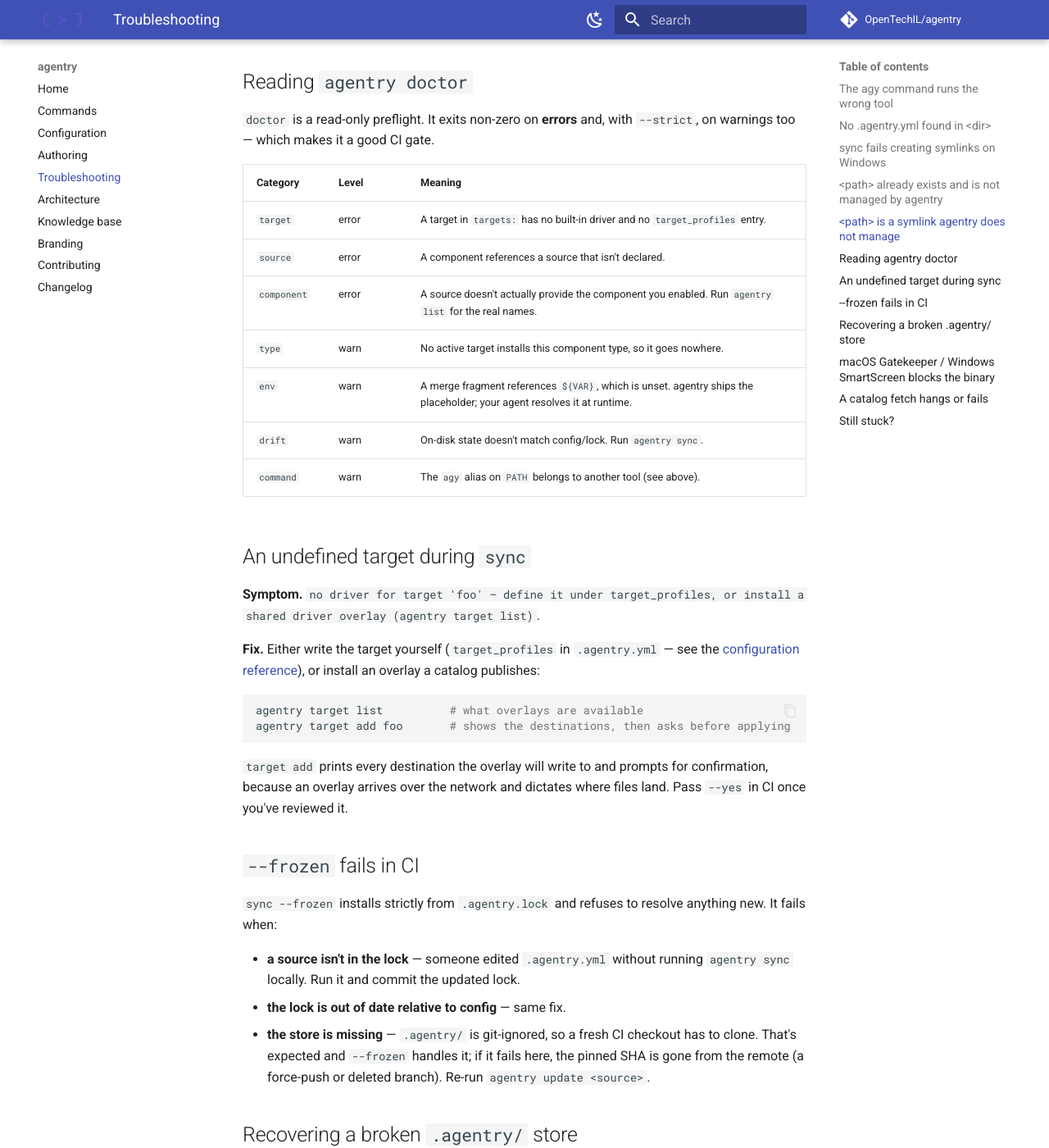
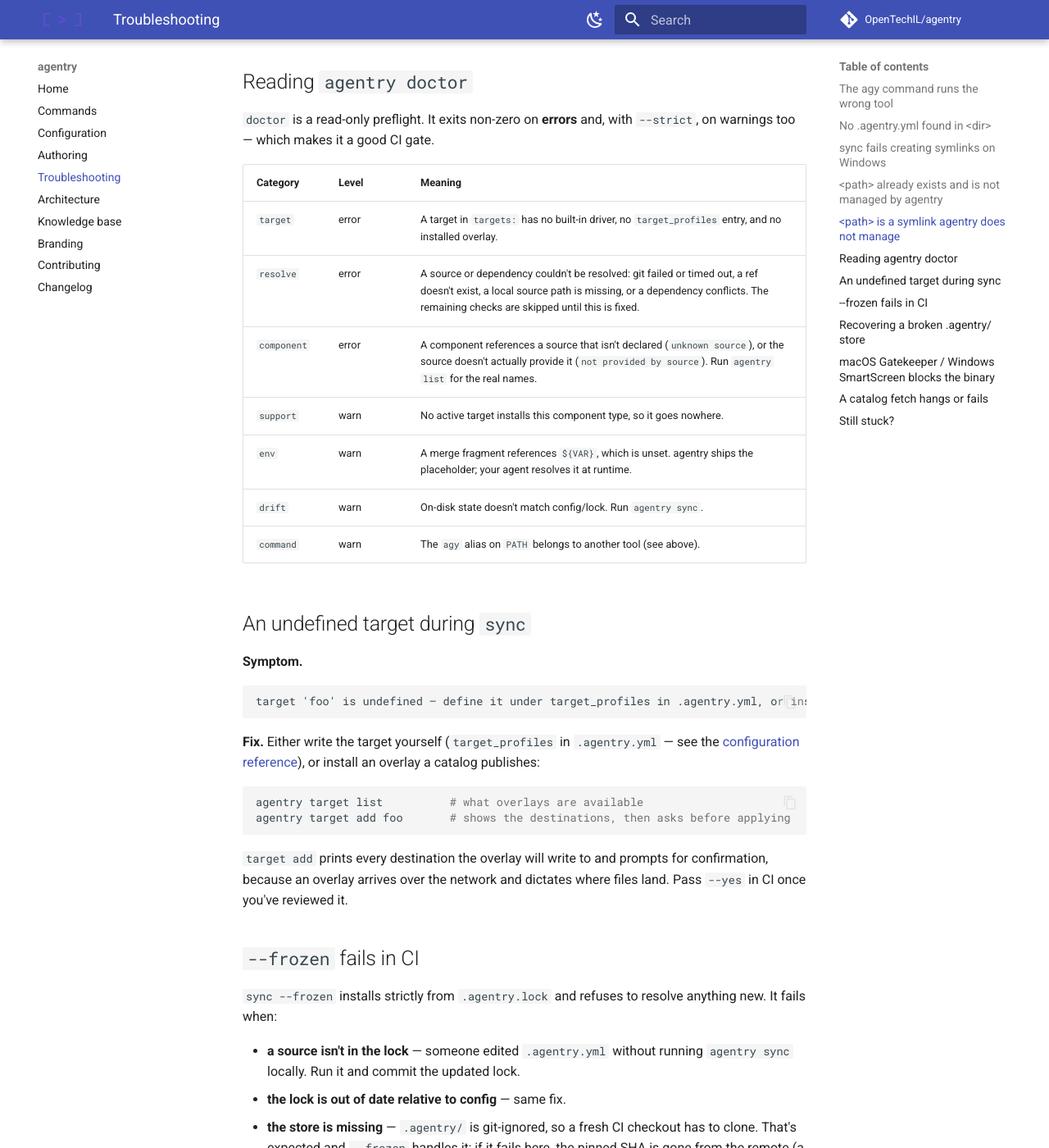
Before and after one commit to OpenTechIL/agentry, an MkDocs documentation site: the page built from docs/troubleshooting.md, in a window 1280 px wide and 1400 px high, scrolled down 2268 px. Shown: the whole window at 82% size. Built offline with MkDocs 1.6.1 and Material for MkDocs 9.7.7, drawn with Linux system fonts in a browser that asks for light colours; comment, search, counter and statistics services are not loaded.

Commit message:
fix stale and wrong statements in docs
- troubleshooting: doctor category table now matches doctor.py
  (target/resolve/component/support/env/drift/command); quote the real
  undefined-target message from reconcile.py
- README: agentry deps takes no ref and prints the whole resolved map
- README, commands: --frozen fails if a source is unpinned or has drifted
- commands: document --yes/-y on target add
- AGENTS.md: add the ruff check/format gates CI enforces
- architecture: reconcile flow covers copy, link+merge and transform; drop
  the stale duplicate module map; update copy-fallback and transform status

Docs only; no behavior change.

````diff
--- a/docs/troubleshooting.md
+++ b/docs/troubleshooting.md
@@ -102,18 +102,21 @@ on warnings too — which makes it a good CI gate.
 
 | Category | Level | Meaning |
 |---|---|---|
-| `target` | error | A target in `targets:` has no built-in driver and no `target_profiles` entry. |
-| `source` | error | A component references a source that isn't declared. |
-| `component` | error | A source doesn't actually provide the component you enabled. Run `agentry list` for the real names. |
-| `type` | warn | No active target installs this component type, so it goes nowhere. |
+| `target` | error | A target in `targets:` has no built-in driver, no `target_profiles` entry, and no installed overlay. |
+| `resolve` | error | A source or dependency couldn't be resolved: git failed or timed out, a ref doesn't exist, a local source path is missing, or a dependency conflicts. The remaining checks are skipped until this is fixed. |
+| `component` | error | A component references a source that isn't declared (`unknown source`), or the source doesn't actually provide it (`not provided by source`). Run `agentry list` for the real names. |
+| `support` | warn | No active target installs this component type, so it goes nowhere. |
 | `env` | warn | A merge fragment references `${VAR}`, which is unset. agentry ships the placeholder; your agent resolves it at runtime. |
 | `drift` | warn | On-disk state doesn't match config/lock. Run `agentry sync`. |
 | `command` | warn | The `agy` alias on `PATH` belongs to another tool (see above). |
 
 ## An undefined target during `sync`
 
-**Symptom.** `no driver for target 'foo' — define it under target_profiles, or install a
-shared driver overlay (agentry target list)`.
+**Symptom.**
+
+```text
+target 'foo' is undefined — define it under target_profiles in .agentry.yml, or install a shared driver overlay (`agentry target list`)
+```
 
 **Fix.** Either write the target yourself (`target_profiles` in `.agentry.yml` — see the
 [configuration reference](config-reference.md#target_profiles)), or install an overlay a
````
Also changed, not shown: AGENTS.md (+4 -1 lines), README.md (+2 -2 lines), docs/architecture.md (+27 -36 lines), docs/commands.md (+2 -2 lines).
